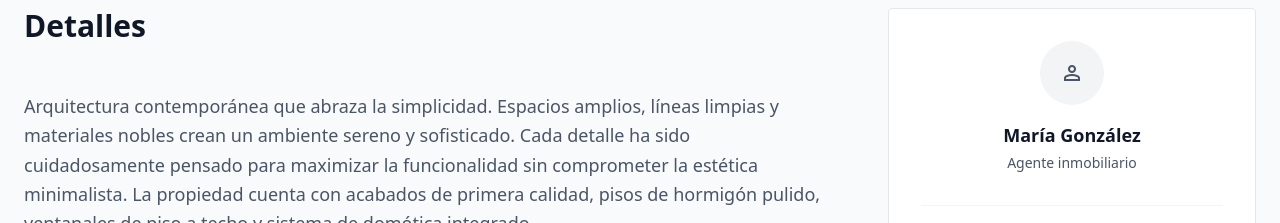
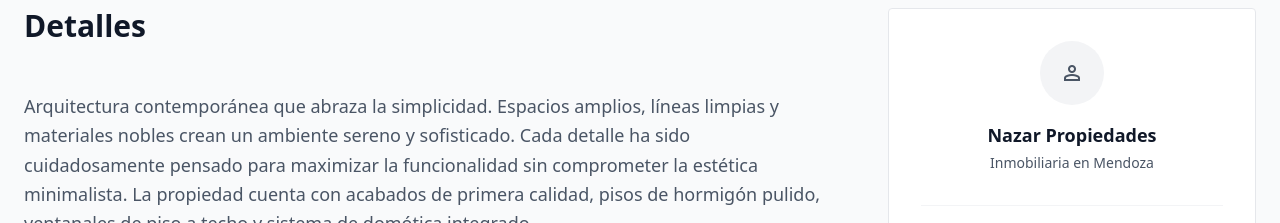
Before and after one commit to manudiiez/frontend-nazarpropiedades, a Next.js app: page /propiedades/1 in a window 1280 px wide. Shown: the part 1540-1763 px from the top of the page. Built offline with nearby package versions, Linux system fonts and the light colour scheme.

Commit message:
property view 90

```diff
--- a/src/app/page.tsx
+++ b/src/app/page.tsx
@@ -21,6 +21,7 @@ export default function Home() {
         title="Propiedades recién añadidas"
         subtitle="Las últimas incorporaciones a nuestro catálogo"
         properties={recentProperties}
+        containerBgColor="bg-white"
       />
 
       <ServicesSection />
--- a/src/app/propiedades/[id]/page.tsx
+++ b/src/app/propiedades/[id]/page.tsx
@@ -134,10 +134,10 @@ const mockProperty: Property = {
 
   // Agente responsable
   agent: {
-    name: 'María González',
-    role: 'Agente inmobiliario',
+    name: 'Nazar Propiedades',
+    role: 'Inmobiliaria en Mendoza',
     phone: '+54 11 1234-5678',
-    email: 'maria.gonzalez@nazarpropiedades.com',
+    email: 'nazarpropiedades217@nazarpropiedades.com',
   },
 }
 
@@ -207,11 +207,11 @@ export default function PropertyDetailPage() {
 
       {/* Map Section */}
       <section className="max-w-7xl mx-auto px-6 py-24">
-        <div className="bg-white border border-gray-200 rounded-xl p-12">
+        <div className="bg-white border border-gray-200 rounded-sm p-12">
           <h2 className="text-3xl font-semibold text-gray-900 mb-8">
             Ubicación
           </h2>
-          <div className="h-[300px] bg-gray-50 rounded-lg flex flex-col items-center justify-center border border-dashed border-gray-300">
+          <div className="h-[300px] bg-gray-50 rounded-sm flex flex-col items-center justify-center border border-dashed border-gray-300">
             <span className="material-symbols-outlined text-gray-400 text-4xl mb-4">
               location_on
             </span>
--- a/src/components/property-detail/RelatedProperties.tsx
+++ b/src/components/property-detail/RelatedProperties.tsx
@@ -25,7 +25,7 @@ export default function RelatedProperties({
           <Link
             key={property.id}
             href={`/propiedades/${property.id}`}
-            className="bg-white border border-gray-200 rounded-xl overflow-hidden hover:-translate-y-1 hover:shadow-xl transition-all cursor-pointer"
+            className="bg-white border border-gray-200 rounded-sm overflow-hidden hover:-translate-y-1 hover:shadow-xl transition-all cursor-pointer"
           >
             <div className="h-48 bg-gray-100 flex items-center justify-center">
               <span className="material-symbols-outlined text-gray-400 text-4xl">
--- a/src/components/sections/PropertyCarousel.tsx
+++ b/src/components/sections/PropertyCarousel.tsx
@@ -8,12 +8,14 @@ interface PropertyCarouselProps {
   title: string
   subtitle: string
   properties: Property[]
+  containerBgColor?: string
 }
 
 const PropertyCarousel = ({
   title,
   subtitle,
   properties,
+  containerBgColor = 'bg-gray-ui',
 }: PropertyCarouselProps) => {
   const [currentSlide, setCurrentSlide] = useState(0)
   const propertiesPerSlide = 3
@@ -48,7 +50,7 @@ const PropertyCarousel = ({
   }
 
   return (
-    <section className="py-24 px-6 bg-gray-ui">
+    <section className={`py-24 px-6 ${containerBgColor}`}>
       <div className="max-w-7xl mx-auto">
         <div className="text-center mb-16">
           <h2 className="text-3xl font-semibold text-gray-900 mb-4">{title}</h2>
```
Also changed, not shown: package.json (+7 -6 lines), 1 other file (tests, documents, lock files or other folders).
